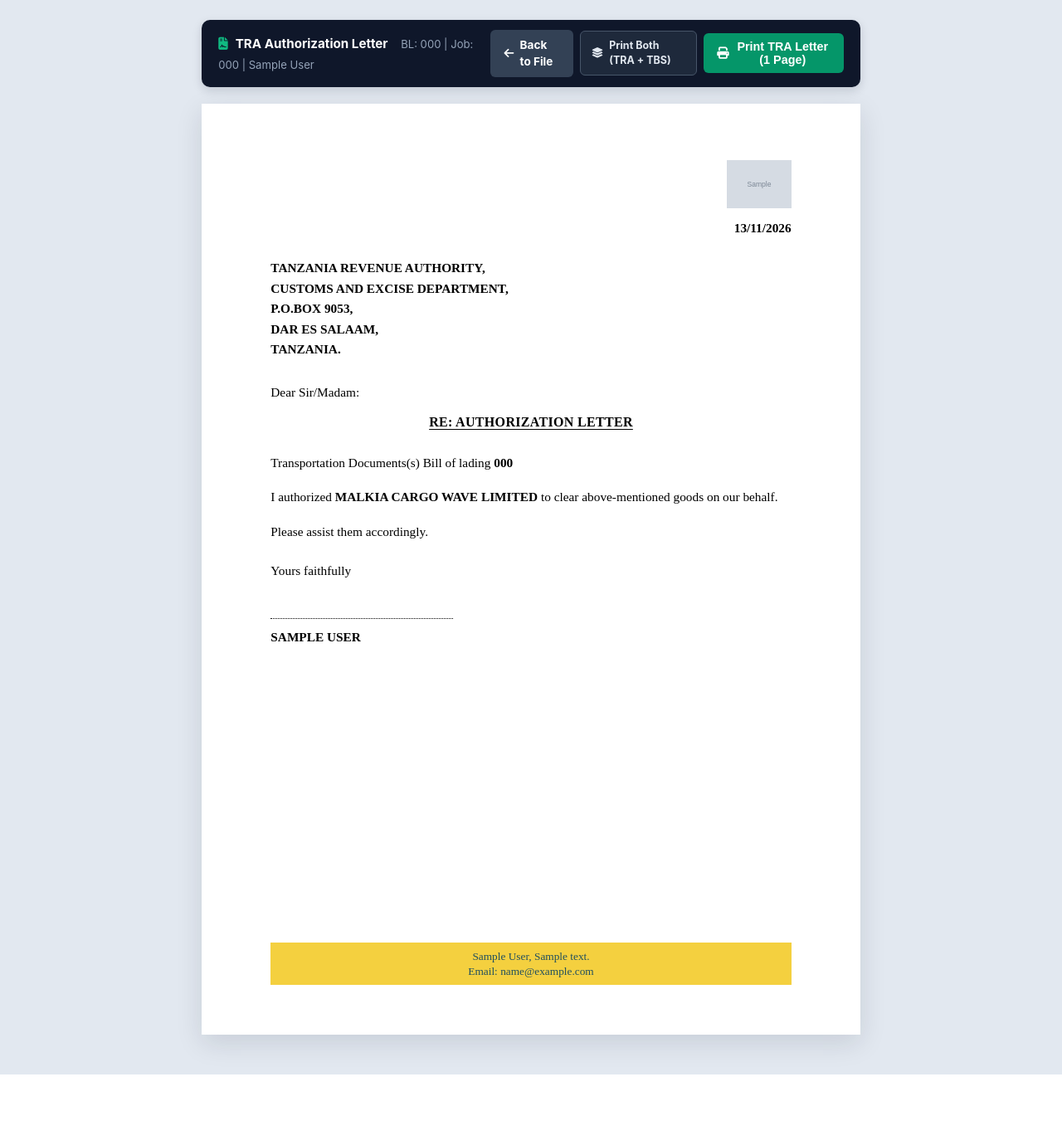
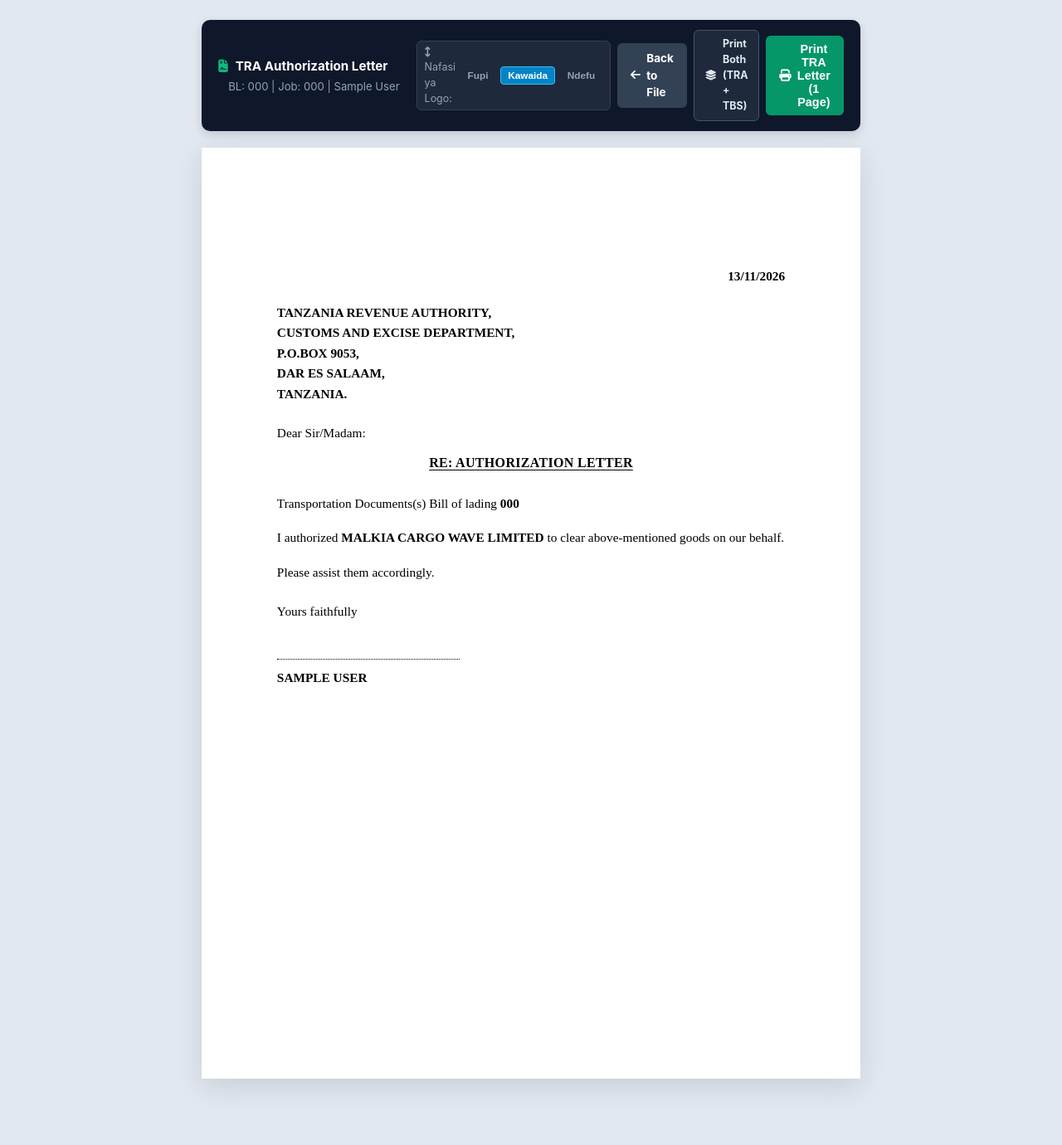
Before and after one commit to Nyisulya/malkia, a Django app: page /jobs/1/print-c41/ in a window 1280 px wide. Shown: the whole page at 83% size. Before the commit the page ends 1295 px from the top, so only its background shows below. Run offline with Django 5.2, Linux system fonts and the light colour scheme; a user stored in the database is signed in; tables that the repository leaves empty hold one stand-in row (values such as "Sample post"); grey boxes marked "Sample" are stand-in pictures; data that the repository does not hold is empty.

Commit message:
Optimize authorization letters for pre-printed letterhead: remove logo/footer and start directly with date

```diff
--- a/templates/core/includes/authorization_letter_page.html
+++ b/templates/core/includes/authorization_letter_page.html
@@ -5,12 +5,7 @@
 
     <div>
         <div class="header-section">
-            <div class="header-logo-box">
-                {% if job.customer.logo_image %}
-                    <img src="{{ job.customer.logo_image.url }}" alt="{{ job.customer.company_name }}" class="customer-logo">
-                {% endif %}
-                <div class="letter-date">{{ today|date:"d/m/Y" }}</div>
-            </div>
+            <div class="letter-date">{{ today|date:"d/m/Y" }}</div>
         </div>
 
         <div class="recipient-box">
@@ -51,15 +46,4 @@
             <div class="company-signee-name">{{ job.customer.company_name|upper }}</div>
         </div>
     </div>
-
-    <div class="letterhead-footer-bar">
-        <div>
-            {{ job.customer.company_name }}{% if job.customer.physical_address %}, {{ job.customer.physical_address }}{% endif %}
-        </div>
-        {% if job.customer.email %}
-            <div>Email: {{ job.customer.email }}</div>
-        {% elif job.customer.phone %}
-            <div>Tel: {{ job.customer.phone }}</div>
-        {% endif %}
-    </div>
 </div>
--- a/templates/core/includes/authorization_letter_styles.html
+++ b/templates/core/includes/authorization_letter_styles.html
@@ -1,4 +1,9 @@
 * { box-sizing: border-box; }
+
+:root {
+    --letterhead-top: 38mm;
+    --letterhead-bottom: 25mm;
+}
 
 @page {
     size: A4 portrait;
@@ -31,6 +36,27 @@ body {
     z-index: 100;
 }
 
+.spacing-btn {
+    background: transparent;
+    border: 1px solid transparent;
+    color: #94A3B8;
+    padding: 0.2rem 0.5rem;
+    border-radius: 4px;
+    font-size: 0.74rem;
+    font-weight: 700;
+    cursor: pointer;
+    transition: all 0.15s;
+}
+.spacing-btn:hover {
+    color: #FFFFFF;
+    background: #334155;
+}
+.spacing-btn.active {
+    background: #0284C7;
+    color: #FFFFFF;
+    border-color: #38BDF8;
+}
+
 .btn {
     display: inline-flex;
     align-items: center;
@@ -57,12 +83,12 @@ body {
     height: 297mm;
     margin: 0 auto 2rem auto;
     background: #FFFFFF;
-    padding: 18mm 22mm 16mm 22mm;
+    padding: var(--letterhead-top, 38mm) 24mm var(--letterhead-bottom, 25mm) 24mm;
     box-shadow: 0 10px 30px rgba(15, 23, 42, 0.12);
     position: relative;
     display: flex;
     flex-direction: column;
-    justify-content: space-between;
+    justify-content: flex-start;
     overflow: hidden;
     page-break-after: always;
     break-after: page;
@@ -91,22 +117,8 @@ body {
 .header-section {
     display: flex;
     justify-content: flex-end;
-    align-items: flex-start;
-    margin-bottom: 1.5rem;
-    min-height: 70px;
-}
-
-.header-logo-box {
-    text-align: right;
-}
-
-.customer-logo {
-    max-height: 58px;
-    max-width: 120px;
-    display: block;
-    margin-left: auto;
-    margin-bottom: 0.85rem;
-    object-fit: contain;
+    align-items: center;
+    margin-bottom: 1.25rem;
 }
 
 .letter-date {
@@ -116,8 +128,8 @@ body {
 }
 
 .recipient-box {
-    margin-top: 1.25rem;
-    margin-bottom: 1.75rem;
+    margin-top: 0.5rem;
+    margin-bottom: 1.5rem;
     font-size: 11.5pt;
     font-weight: 700;
     color: #000000;
@@ -178,27 +190,6 @@ body {
     border-bottom: 1.5px dotted #000000;
 }
 
-.digital-signature {
-    position: absolute;
-    left: 10px;
-    bottom: 4px;
-    max-height: 44px;
-    max-width: 150px;
-    display: block;
-    object-fit: contain;
-}
-
-.digital-stamp {
-    position: absolute;
-    left: 20px;
-    top: -14px;
-    max-height: 82px;
-    max-width: 82px;
-    opacity: 0.88;
-    object-fit: contain;
-    pointer-events: none;
-}
-
 .company-signee-name {
     font-size: 11.5pt;
     font-weight: 700;
@@ -208,16 +199,9 @@ body {
     z-index: 1;
 }
 
-.letterhead-footer-bar {
-    background: #F4D03F;
-    color: #1F4E5F;
-    font-family: 'Times New Roman', Times, Georgia, serif;
-    font-size: 10pt;
-    line-height: 1.35;
-    text-align: center;
-    padding: 0.45rem 1rem;
-    font-weight: 500;
-    margin-top: auto;
+.letterhead-footer-bar,
+.customer-logo {
+    display: none !important;
 }
 
 @media print {
@@ -237,13 +221,12 @@ body {
         margin: 0 !important;
         width: 210mm !important;
         height: 297mm !important;
-        padding: 18mm 22mm 16mm 22mm !important;
+        padding: var(--letterhead-top, 38mm) 24mm var(--letterhead-bottom, 25mm) 24mm !important;
         -webkit-print-color-adjust: exact !important;
         print-color-adjust: exact !important;
     }
-    .letterhead-footer-bar {
-        background: #F4D03F !important;
-        -webkit-print-color-adjust: exact !important;
-        print-color-adjust: exact !important;
+    .letterhead-footer-bar,
+    .customer-logo {
+        display: none !important;
     }
 }
--- a/templates/core/print_c41.html
+++ b/templates/core/print_c41.html
@@ -22,6 +22,12 @@
             </span>
         </div>
         <div style="display:flex;gap:0.5rem;align-items:center;">
+            <div style="display:flex;align-items:center;gap:0.35rem;font-size:0.78rem;background:#1E293B;padding:0.25rem 0.55rem;border-radius:6px;border:1px solid #334155;">
+                <span style="color:#94A3B8;"><i class="fa-solid fa-arrows-up-down"></i> Nafasi ya Logo:</span>
+                <button type="button" onclick="setLetterheadTop('28mm')" class="spacing-btn" id="sp28" title="28mm (Karatasi yenye Logo Fupi)">Fupi</button>
+                <button type="button" onclick="setLetterheadTop('38mm')" class="spacing-btn active" id="sp38" title="38mm (Kawaida)">Kawaida</button>
+                <button type="button" onclick="setLetterheadTop('48mm')" class="spacing-btn" id="sp48" title="48mm (Karatasi yenye Logo Ndefu)">Ndefu</button>
+            </div>
             <a href="{% url 'job_detail' job.id %}" class="btn btn-back">
                 <i class="fa-solid fa-arrow-left"></i> Back to File
             </a>
@@ -36,5 +42,14 @@
 
     {% include "core/includes/authorization_letter_page.html" with letter_type="TRA" %}
 
+    <script>
+        function setLetterheadTop(val) {
+            document.documentElement.style.setProperty('--letterhead-top', val);
+            document.querySelectorAll('.spacing-btn').forEach(b => b.classList.remove('active'));
+            if (val === '28mm') document.getElementById('sp28')?.classList.add('active');
+            if (val === '38mm') document.getElementById('sp38')?.classList.add('active');
+            if (val === '48mm') document.getElementById('sp48')?.classList.add('active');
+        }
+    </script>
 </body>
 </html>
```
Also changed, not shown: templates/core/print_letters_pack.html (+15 -0 lines), templates/core/print_shipping_auth_letter.html (+14 -15 lines), templates/core/print_tbs_letter.html (+15 -0 lines).
